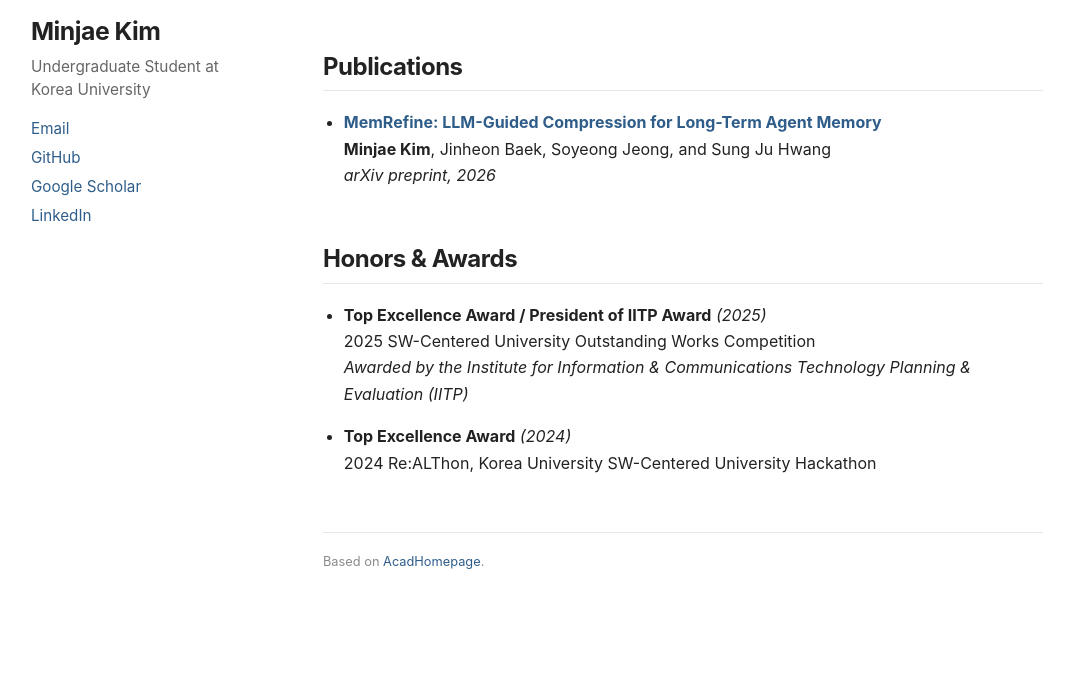
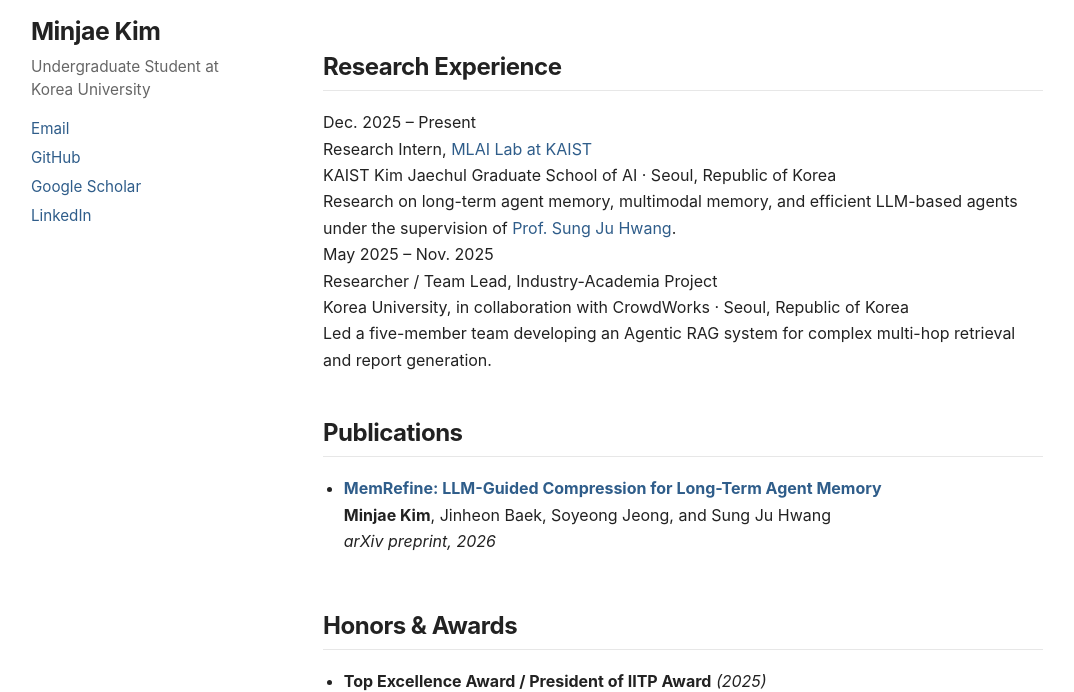
Before and after one commit to kmj200392/kmj200392.github.io, a Jekyll site: the page built from _pages/about.md, in a window 1280 px wide and 900 px high, scrolled down 380 px, cut to the strip 208-900 px from the top of the window. Shown: the whole strip, without its empty margins (89-1163 px from the left). Built offline with Jekyll 4.4.1, drawn with Linux system fonts in a browser that asks for light colours; before the commit the page ends 1256 px from its top, so only the background shows below that.

Commit message:
Add research experience section

```diff
--- a/_pages/about.md
+++ b/_pages/about.md
@@ -15,6 +15,28 @@ I am an undergraduate student in [Computer Science and Engineering](https://cs.k
 - **Jun. 2026** — Released [MemRefine](https://arxiv.org/abs/2606.13177), a framework for storage-budgeted long-term agent memory compression.
 - **Dec. 2025** — Joined the [MLAI Lab](https://www.mlai-kaist.com/) at KAIST as a research intern.
 
+# Research Experience
+
+<div class="experience-list">
+  <div class="experience-item">
+    <div class="experience-date">Dec. 2025 – Present</div>
+    <div class="experience-content">
+      <div class="experience-title">Research Intern, <a href="https://www.mlai-kaist.com/">MLAI Lab at KAIST</a></div>
+      <div class="experience-meta">KAIST Kim Jaechul Graduate School of AI <span>·</span> Seoul, Republic of Korea</div>
+      <div class="experience-description">Research on long-term agent memory, multimodal memory, and efficient LLM-based agents under the supervision of <a href="http://www.sungjuhwang.com/">Prof. Sung Ju Hwang</a>.</div>
+    </div>
+  </div>
+
+  <div class="experience-item">
+    <div class="experience-date">May 2025 – Nov. 2025</div>
+    <div class="experience-content">
+      <div class="experience-title">Researcher / Team Lead, Industry-Academia Project</div>
+      <div class="experience-meta">Korea University, in collaboration with CrowdWorks <span>·</span> Seoul, Republic of Korea</div>
+      <div class="experience-description">Led a five-member team developing an Agentic RAG system for complex multi-hop retrieval and report generation.</div>
+    </div>
+  </div>
+</div>
+
 # Publications
 
 - [**MemRefine: LLM-Guided Compression for Long-Term Agent Memory**](https://arxiv.org/abs/2606.13177)
```
